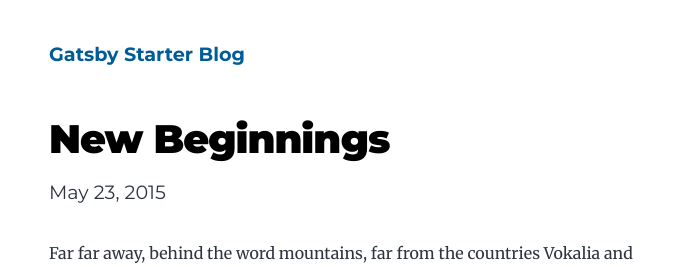
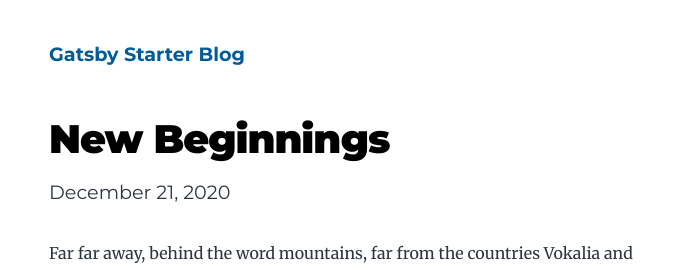
Before and after one commit to stackbit-projects/marvelous-oak-0ad47, a Gatsby site: page /new-beginnings/ in a window 1280 px wide. Shown: the top 267 px of the page, without its empty margins (275-971 px from the left). Built offline with nearby package versions, Linux system fonts and the light colour scheme; Gatsby itself is replaced by a stand-in of ours.

Commit message:
index.md: updated date

```diff
--- a/content/blog/new-beginnings/index.md
+++ b/content/blog/new-beginnings/index.md
@@ -1,6 +1,6 @@
 ---
 title: New Beginnings
-date: '2015-05-23T00:40'
+date: '2020-12-21T00:40'
 description: >-
   This is a custom description for SEO and Open Graph purposes, rather than the
   default generated excerpt. Simply add a description field to the frontmatter.
```
